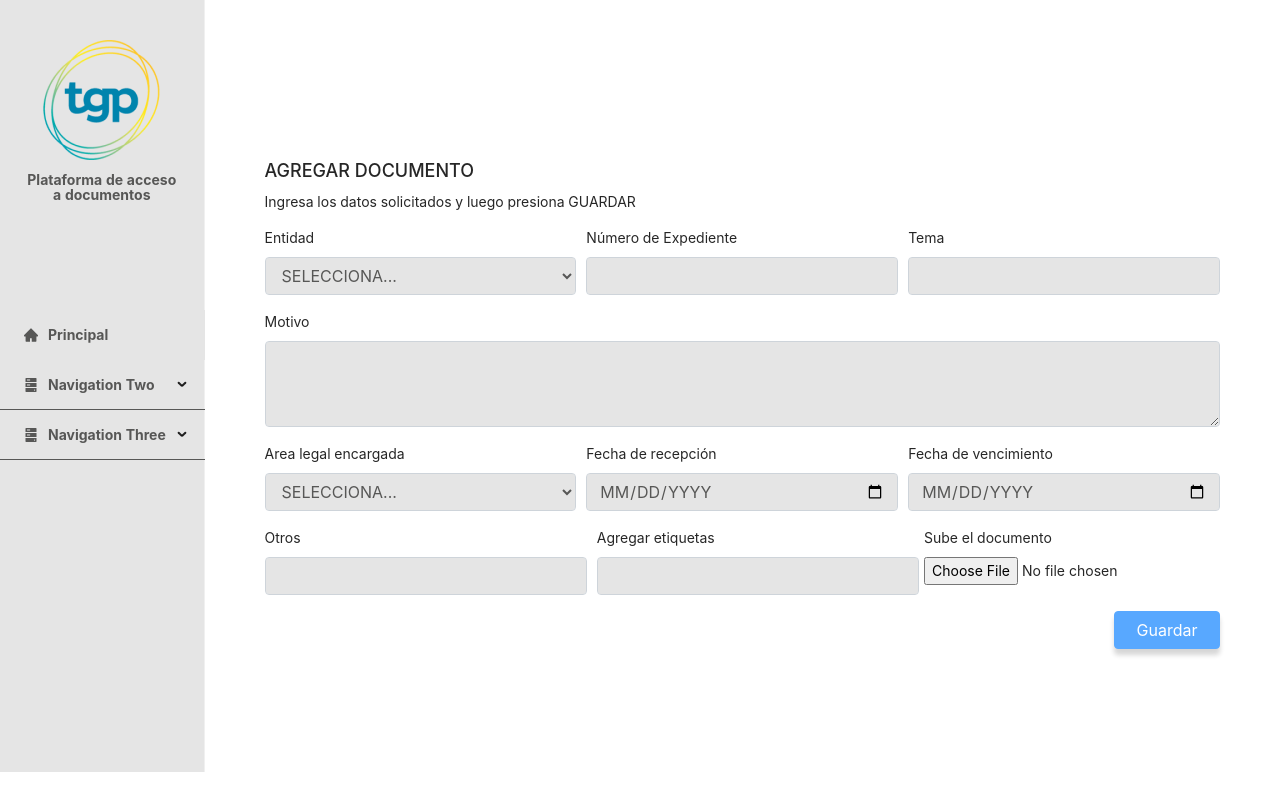
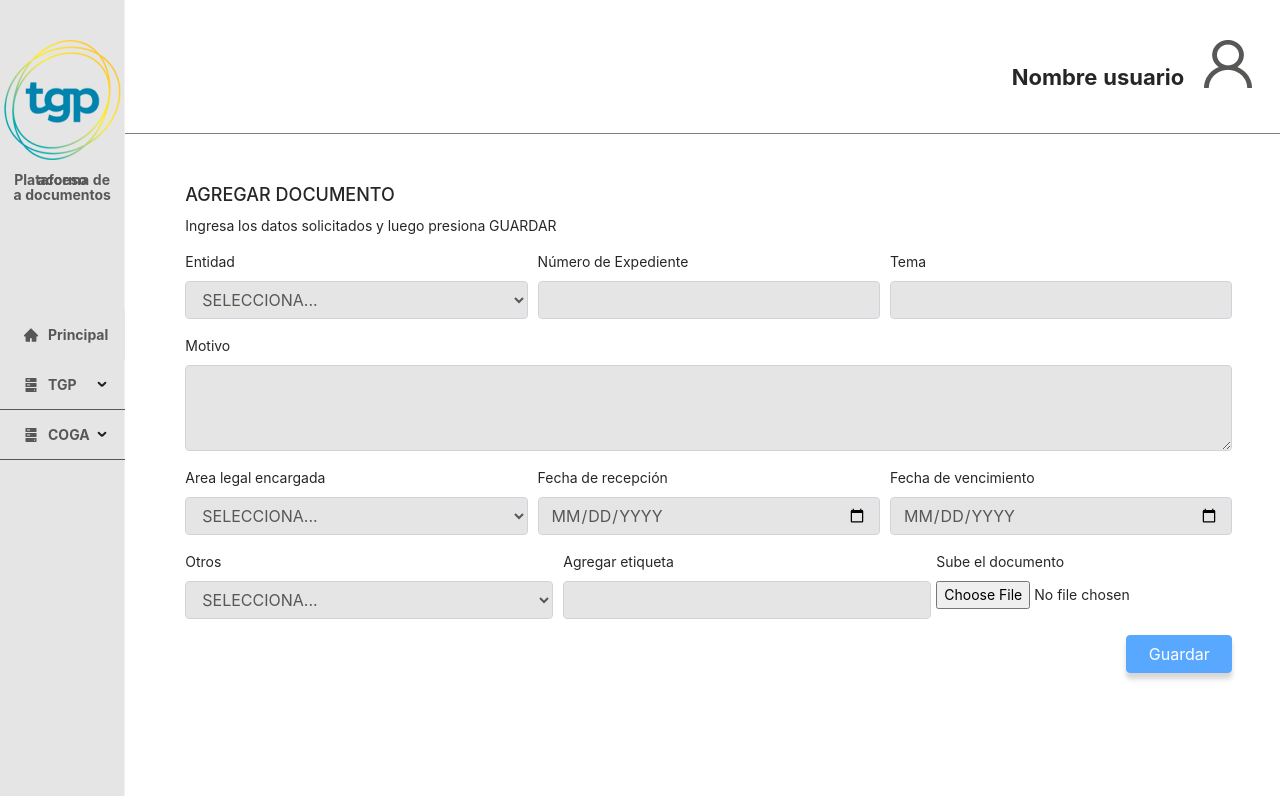
Before and after one commit to tatianatorog/TGP, a React (Create React App) app: page /dataTable in a window 1280 px wide. Built offline with nearby package versions, Linux system fonts and the light colour scheme; no server answers; sample sign-in values are in the browser's storage.

Commit message:
componentes

```diff
--- a/src/components/frontbar.jsx
+++ b/src/components/frontbar.jsx
@@ -1,7 +1,7 @@
-import React from 'react';
-import add from '../img/add.png';
-import user from '../img/user.png'
-// import './Button.scss';
+import React from "react";
+import add from "../img/add.png";
+import user from "../img/user.png";
+
 
 // const Button = ({ cName, onClick, img, text }) => (
 //   <button
@@ -16,16 +16,14 @@ import user from '../img/user.png'
 
 // export default Button;
 
-const FrontBar = ({onChange} ) => (
-<div >
-{/* <form className="nav nav-tabs" id="nav-tab" role="tablist">
-<input  className="form-control form-searcher" name="term" maxLength="16" onChange={onChange} placeholder="Buscar" />
-<p className="icon-user">Nombre de usuario<img  src={user} alt="user"/></p>
-</form> */}
- <div>
- <button className="btn add"><img src={add} alt=""/>Agregar documento</button>
- </div>
-</div>
- );
+const FrontBar = ({searcher}) => (
+  <div className="front">
+      {searcher}
+    <div className="front-user">
+      <p className="front-user-text"> Nombre usuario</p>
+      <img className="front-user-logo" src={user} alt="" />
+    </div>
+  </div>
+);
 
- export default FrontBar;
+export default FrontBar;
--- a/src/components/menu.jsx
+++ b/src/components/menu.jsx
@@ -34,12 +34,13 @@ const rootSubmenuKeys = ['sub1', 'sub2', 'sub4'];
         <Menu.Item key="4">Option 4</Menu.Item> */}
         Principal
       </Menu.Item>
-      <SubMenu key="sub2" icon={<HddFilled />} title="Navigation Two">
-      <Menu.Item key="4">Option 4</Menu.Item>
-        <Menu.Item key="5">Option 5</Menu.Item>
-        <Menu.Item key="6">Option 6</Menu.Item>
+      <SubMenu key="sub2" icon={<HddFilled />} title="TGP">
+      <Menu.Item key="4">G.Legal</Menu.Item>
+        <Menu.Item key="5">G.Sostenibilidad y comunicación 5</Menu.Item>
+        <Menu.Item key="6">G.Planeación y control</Menu.Item>
+        <Menu.Item key="7">G.Cormercial y Operaciones</Menu.Item>
       </SubMenu>
-      <SubMenu key="sub4" icon={<HddFilled />} title="Navigation Three">
+      <SubMenu key="sub4" icon={<HddFilled />} title="COGA">
         <Menu.Item key="9">Option 9</Menu.Item>
         <Menu.Item key="10">Option 10</Menu.Item>
         <Menu.Item key="11">Option 11</Menu.Item>
--- a/src/index.css
+++ b/src/index.css
@@ -35,3 +35,10 @@ ul{
   margin:0px;
   padding:0px;
 }
+
+
+* {
+  margin:0;
+  padding:0px;
+  box-sizing: border-box;
+}
--- a/src/pages/form.jsx
+++ b/src/pages/form.jsx
@@ -5,8 +5,11 @@ import { useHistory } from "react-router-dom";
 import { Button, Form, Col, Container } from "react-bootstrap";
 import "bootstrap/dist/css/bootstrap.min.css";
 import MenuNav from "../components/menu"
-// import FrontBar from "../components/frontbar"
+import FrontBar from "../components/frontbar"
 import "../style/form.css";
+import "../style/frontBar.css";
+import add from '../img/add.png';
+import user from '../img/user.png'
 
 export default function FormUpload() {
   const history = useHistory();
@@ -92,8 +95,17 @@ export default function FormUpload() {
 
   return (
     <div className="page">
+
+
       <MenuNav></MenuNav>
-      {/* <FrontBar></FrontBar> */}
+      <div className="page-content">
+      {/* <div className="front">
+        <div className="front-user">
+        <p className="front-user-text"> Nombre usuario</p>
+        <img className="front-user-logo" src={user} alt=""/>
+        </div>
+      </div> */}
+      <FrontBar></FrontBar>
       <Container className="container-form">
         <h2 className="title-form">AGREGAR DOCUMENTO</h2>
         <p>Ingresa los datos solicitados y luego presiona GUARDAR</p>
@@ -181,11 +193,21 @@ export default function FormUpload() {
           <Form.Row>
             <Form.Group as={Col} controlId="formGridState">
               <Form.Label>Otros</Form.Label>
-              <Form.Control value={others} onChange={handleOthers} required className ="input-form"/>
+              <Form.Control
+                as="select"
+                defaultValue="Choose..."
+                onChange={handleOthers}
+                className ="input-form"
+              >
+                <option>Selecciona...</option>
+                <option>APORTES POR SU REGULACIÓN</option>
+                <option>DERRAME/ FUGA/ SINIESTRO</option>
+              </Form.Control>
+              {/* <Form.Control value={others} onChange={handleOthers} required className ="input-form"/> */}
             </Form.Group>
 
             <Form.Group as={Col} controlId="formGridCity">
-              <Form.Label>Agregar etiquetas</Form.Label>
+              <Form.Label>Agregar etiqueta</Form.Label>
               <Form.Control value={labels} onChange={handleLabels} required className ="input-form"/>
             </Form.Group>
 
@@ -219,6 +241,7 @@ export default function FormUpload() {
           </Button>
         </Form>
       </Container>
+      </div>
     </div>
   );
 }
--- a/src/pages/home.jsx
+++ b/src/pages/home.jsx
@@ -6,9 +6,7 @@ import "../style/dataTable.css";
 import "../style/home.css";
 import MenuNav from '../components/menu';
 import add from '../img/add.png';
-import user from '../img/user.png'
-//import { DatePicker } from 'antd';
-//import 'antd/dist/antd.css'
+import FrontBar from "../components/frontbar"
 
 const DataTable = () => {
 
@@ -38,10 +36,9 @@ const DataTable = () => {
       </div>
       <div >
         <div className="card wrapper">
-       <form className="nav nav-tabs" id="nav-tab" role="tablist">
-       <input  className="form-control form-searcher" name="term" maxLength="16" onChange={e => setTerm(e.target.value)} placeholder="Buscar" />
-       <p className="icon-user">Nombre de usuario<img  src={user} alt="user"/></p>
-       </form>
+        <FrontBar
+        searcher={<input  className="form-control form-searcher" name="term" maxLength="16" onChange={e => setTerm(e.target.value)} placeholder="Buscar" />}
+        ></FrontBar>
         <div>
         <button className="btn add"><img src={add} alt=""/>Agregar documento</button>
         </div>
--- a/src/style/form.css
+++ b/src/style/form.css
@@ -3,12 +3,13 @@
   width:1077px;
   height: 612px;
   margin-right: 45px;
-  margin-top: 160px;
+  margin-top: 50px;
   margin-left:45px
 }
 
 .page{
     display: flex;
+    object-fit: contain;
 }
 
 .btn-form{
@@ -24,3 +25,33 @@ background-color:var(--blue) ;
 .input-form{
   text-transform: uppercase;
 }
+
+
+.front{
+  width: 100%;
+  height:134px;
+  object-fit: contain;
+  border-bottom: 1px solid gray;
+
+}
+
+.page-content{
+  width:100%;
+}
+
+.front-user{
+  display: flex;
+  float: right;
+  margin-right:40px;
+  margin-top: 40px;
+}
+.front-user-text{
+  margin-top: 20px;
+  margin-right:20px;
+  font-size: 22px;
+  font-weight: bold;
+}
+.front-user-logo{
+  width: 48px;
+  height: 48px;
+}
--- /dev/null
+++ b/src/style/frontBar.css
@@ -0,0 +1,5 @@
+.frontBar{
+    width: cal(100%-224px);
+    height:134px;
+    background-color: blue;
+}
```
Also changed, not shown: 1 other file (tests, documents, lock files or other folders).
